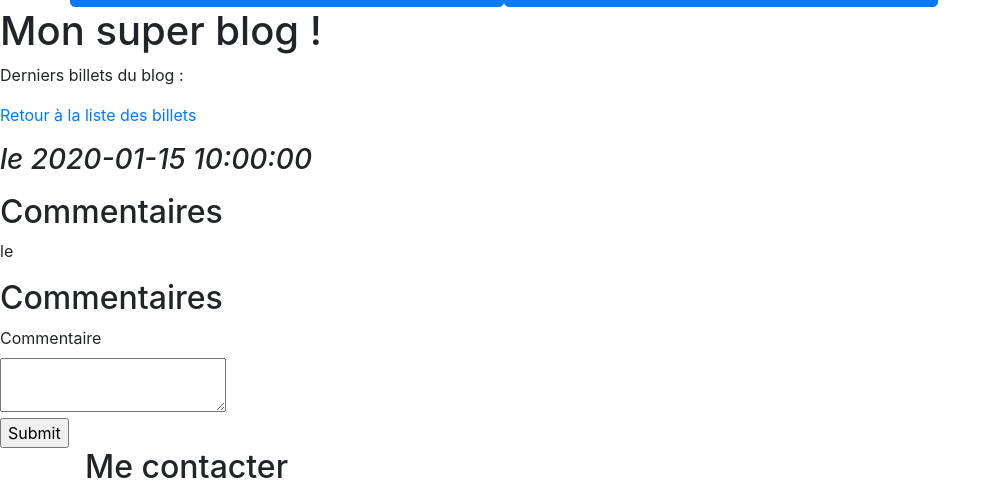
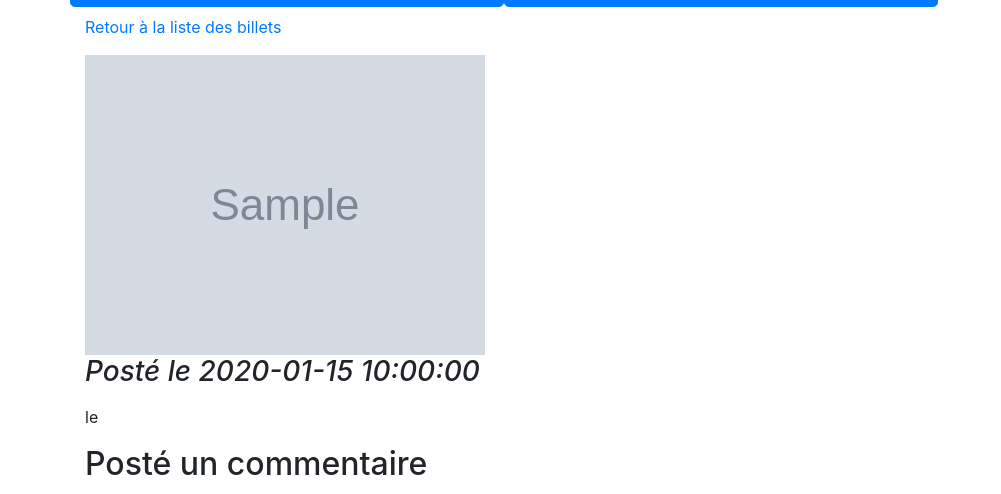
Before and after one commit to Gregory2911/OC_Projet5, a PHP site: template view/frontend/postView.php in a window 1280 px wide. Shown: the part 797-1291 px from the top of the page, without its empty margins (0-1001 px from the left). Run offline with PHP 8.4, Linux system fonts and the light colour scheme; the template is opened without the code that fills it: most values are stand-ins (such as "Sample title", 1, 10 or a date in 2020); grey boxes marked "Sample" are stand-in pictures; data that the repository does not hold is empty; some libraries are stand-ins or nearby versions; grey boxes are pictures that could not be loaded.

Commit message:
working on CSS

```diff
--- a/Controler/FrontendControler.php
+++ b/Controler/FrontendControler.php
@@ -35,8 +35,9 @@
 	        $postId = $this->request->getParameter('id');
 	        $post = $this->post->getPost($postId);
 	        $comments = $this->comment->getComments($postId);
+            $nb = $this->comment->countComments($postId);
 	        //$view = new View('postView');
-	        $this->generateView(array('post'=>$post, 'comments'=> $comments));
+	        $this->generateView(array('post'=>$post, 'comments'=> $comments, 'nbComments' => $nb));
 	    }
 	    else
 	    {
--- a/model/PostManager.php
+++ b/model/PostManager.php
@@ -8,14 +8,14 @@
 {
     public function getPosts()
     {
-        $req = 'select id, title, content, DATE_FORMAT(creation_date, \'%d/%m/%Y à %Hh%imin%ss\') AS creation_date_fr FROM posts ORDER BY creation_date DESC LIMIT 0, 5';
+        $req = 'select id, title, content, DATE_FORMAT(creation_date, \'%d/%m/%Y à %Hh%imin%ss\') AS creation_date_fr, src_photo_mini FROM posts ORDER BY creation_date DESC LIMIT 0, 5';
         $posts = $this->executeRequete($req);
         return $posts;
     }
 
     public function getPost($postId)
     {
-        $req = 'select id, title, content, DATE_FORMAT(creation_date, \'%d/%m/%Y à %Hh%imin%ss\') AS creation_date_fr FROM posts WHERE id = ?';
+        $req = 'select id, title, content, DATE_FORMAT(creation_date, \'%d/%m/%Y à %Hh%imin%ss\') AS creation_date_fr, src_photo FROM posts WHERE id = ?';
         $post = $this->executeRequete($req,array($postId));
         return $post->fetch();
     }
--- a/view/Contact/formContactView.php
+++ b/view/Contact/formContactView.php
@@ -1,10 +1,10 @@
-<div class="container">
+<div class="container" id="formContact">
 
     <!--<?php if($message) :?>
         <?php echo $message; ?>
     <?php endif;?>-->
 
-<section class="jumbotron text-center" id="formContact">
+<section class="jumbotron text-center">
     <div class="container">
         <h1 class="jumbotron-heading">PAGE CONTACT</h1>
         <p class="lead text-muted mb-0">Page Contact de mon Blog</p>
--- a/view/frontend/postView.php
+++ b/view/frontend/postView.php
@@ -1,15 +1,17 @@
 <?php $this->title = 'Mon blog';  //1. on definit le titre de la page dans $title. Celui ci sera intégré dans la balise <title> dans le template-->
 //session_start();
 ?>
-<h1>Mon super blog !</h1>
-    <p>Derniers billets du blog :</p>
+<section class="container">
+    <h1 id="postTitle">
+        <?= $this->sanitize($post['title']); ?>
+    </h1>
 
         <p><a href="index.php">Retour à la liste des billets</a></p>
 
         <div class="news">
+            <img src= "public/images/<?=$post['src_photo']?>" id="photoPost">
             <h3>
-            <?= $this->sanitize($post['title']); ?>
-            <em>le <?= $post['creation_date_fr'] ?></em>
+                <em>Posté le <?= $post['creation_date_fr'] ?></em>
             </h3>
 
             <p>
@@ -17,13 +19,18 @@
             </p>
         </div>
 
-    <h2>Commentaires</h2>
+        <h2><?php $nbComments['nbComments'];?></h2>
 
         <?php
         while ($comment = $comments->fetch())
         {
         ?>
-        <p><strong><?= $this->sanitize($comment['author']);?></strong> le <?= $this->sanitize($comment['comment_date_fr']); ?>
+            <div id="commentAuthor">
+                <strong><?= $this->sanitize($comment['author']);?></strong>
+            </div>
+            <div id="commentDate">
+                le <?= $this->sanitize($comment['comment_date_fr']); ?>
+            </div>
             <?php
                 //on affiche le bouton modifier un comment que si c'est l'utilisateur connecté est celui qui a posté le comment
                 if (isset($_SESSION['id']))
@@ -41,7 +48,7 @@
 
         <!-- ... -->
 
-    <h2>Commentaires</h2>
+        <h2>Posté un commentaire</h2>
 
         <form action="frontend/addComment/<?= $post['id'] ?>" method="post">
             <div>
@@ -52,3 +59,4 @@
                 <input type="submit" />
             </div>
         </form>
+</section>
--- a/view/template.php
+++ b/view/template.php
@@ -33,7 +33,7 @@
 
 					if (isset($_SESSION) && !empty($_SESSION['pseudo']))
 					{
-						echo '<p>Bonjour '. $this->sanitize($_SESSION['pseudo']) .' !</p>';
+						echo '<p id="helloMember">Bonjour '. $this->sanitize($_SESSION['pseudo']) .' !</p>';
 						echo '<a class="nav-link" href="connexion/deconnexion">Deconnexion</a>';
 					}
 					else
@@ -62,10 +62,10 @@
 	 	<div class="container-fluid bouton">
 	 		<div class="container">
 		 		<div class="row">
-		 			<a href="#programmation" class="btn btn-lg btn-primary" data-toggle="popover" data-content="Programmation" id="btnProg"><img class="photoMenu" src="public/images/btn_prog.png" alt="programmation festival films plein air"/></a>
-		 			<a data-toggle="modal" data-content="Inscription" id="btnInscription" href="#inscription" class="btn btn-lg btn-primary photoMenuInscription"><img class="photoMenu" src="public/images/btn_inscription.png" alt="inscription festival films plein air"/></a>
-		 			<a href="#actualités" class="btn btn-lg btn-primary" data-toggle="popover" data-content="Actualités" id="btnNews"><img class="photoMenu" src="public/images/btn_news.png" alt="actualites festival films plein air"/></a>
-		 			<a href="#photos" class="btn btn-lg btn-primary" data-toggle="popover" data-content="Photos" id="btnPhoto"><img class="photoMenu" src="public/images/btn_photo.png" alt="photo festival film plein air"/></a>
+		 			<a href="frontend/listPosts/#blog" class="btn btn-lg btn-primary" data-toggle="popover" data-content="Mon Blog" id="btnProg"><img class="photoMenu" src="public/images/blog.png" alt="programmation festival films plein air"/></a>
+		 			<a data-toggle="modal" data-content="Connexion" id="btnInscription" href="#connexion" class="btn btn-lg btn-primary photoMenuInscription"><img class="photoMenu" src="public/images/connexion.png" alt="inscription festival films plein air"/></a>
+		 			<a href="#actualités" class="btn btn-lg btn-primary" data-toggle="popover" data-content="Mon parcours" id="btnNews"><img class="photoMenu" src="public/images/CV.png" alt="actualites festival films plein air"/></a>
+		 			<a href="contact/formContact/#formContact" class="btn btn-lg btn-primary" data-toggle="popover" data-content="Contact" id="btnPhoto"><img class="photoMenu" src="public/images/contact.png" alt="photo festival film plein air"/></a>
 		 		</div>
 	 		</div>
 	 	</div>
```
Also changed, not shown: model/CommentManager.php (+8 -0 lines), view/frontend/listPostsView.php (+19 -7 lines). Lines whose indentation alone changed are shown as unchanged.
